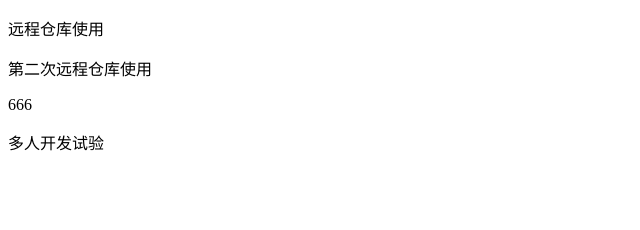
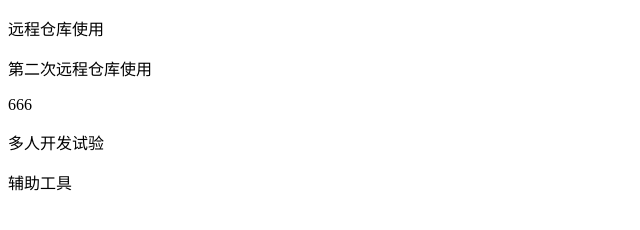
Before and after one commit to edrics/gitStudy, a plain HTML site: page index.html in a window 1280 px wide. Shown: the whole page, without its empty margins (0-640 px from the left). Drawn offline with Linux system fonts and the light colour scheme.

Commit message:
辅助工具

```diff
--- a/index.html
+++ b/index.html
@@ -14,5 +14,6 @@
     <p>666</p>
 
     <p>多人开发试验</p>
+    <p>辅助工具</p>
 </body>
 </html>
```
Also changed, not shown: 666.html (added).
